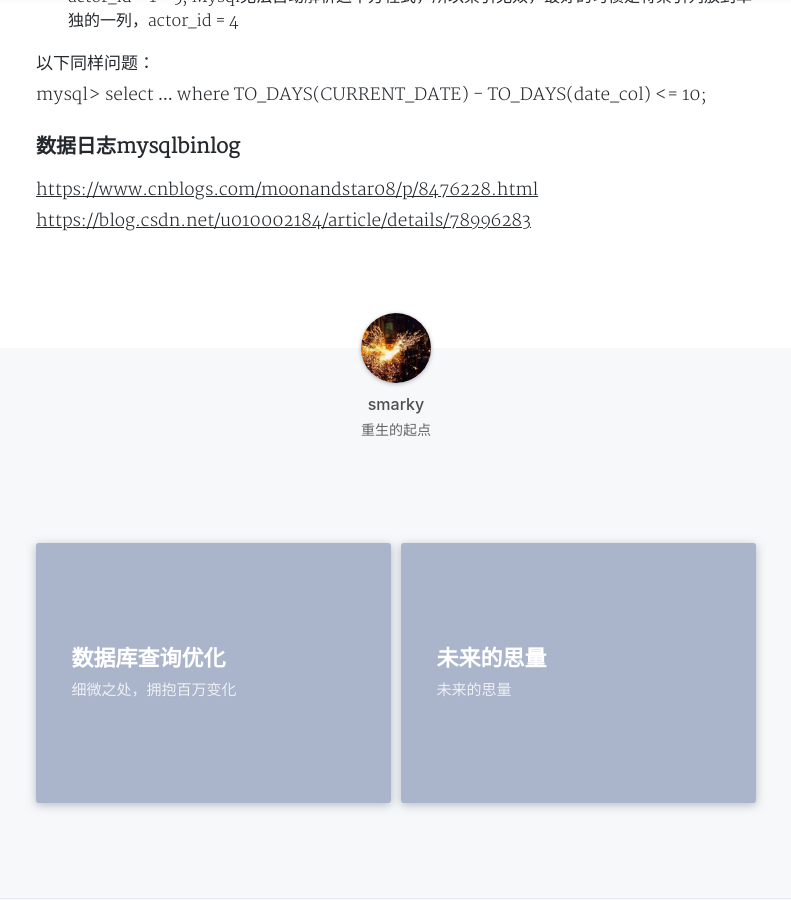
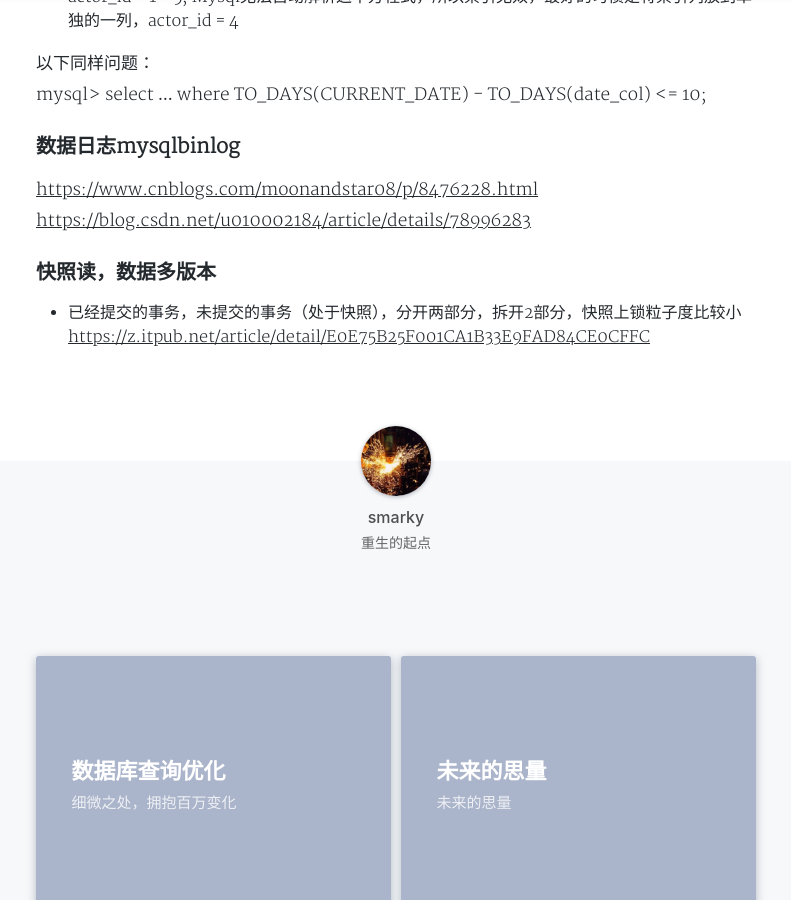
Before and after one commit to smakry/smakry.github.io, a Jekyll site: the page built from _posts/2019-12-23-MySQL笔记.md, in a window 1280 px wide and 900 px high, scrolled down 6146 px. Shown: the whole window, without its empty margins (244-1035 px from the left). Built offline with Jekyll 4.4.1, drawn with Linux system fonts in a browser that asks for light colours; nearby versions of some CDN libraries; a style sheet for code colours, icons or effects is not loaded.

Commit message:
mysql snapshot

```diff
--- a/_posts/2019-12-23-MySQL笔记.md
+++ b/_posts/2019-12-23-MySQL笔记.md
@@ -211,3 +211,8 @@ mysql> select ... where TO_DAYS(CURRENT_DATE) - TO_DAYS(date_col) <= 10;
 
 <https://www.cnblogs.com/moonandstar08/p/8476228.html>
 <https://blog.csdn.net/u010002184/article/details/78996283>
+
+
+### 快照读，数据多版本
+
+- 已经提交的事务，未提交的事务（处于快照），分开两部分，拆开2部分，快照上锁粒子度比较小 <https://z.itpub.net/article/detail/E0E75B25F001CA1B33E9FAD84CE0CFFC>
```
